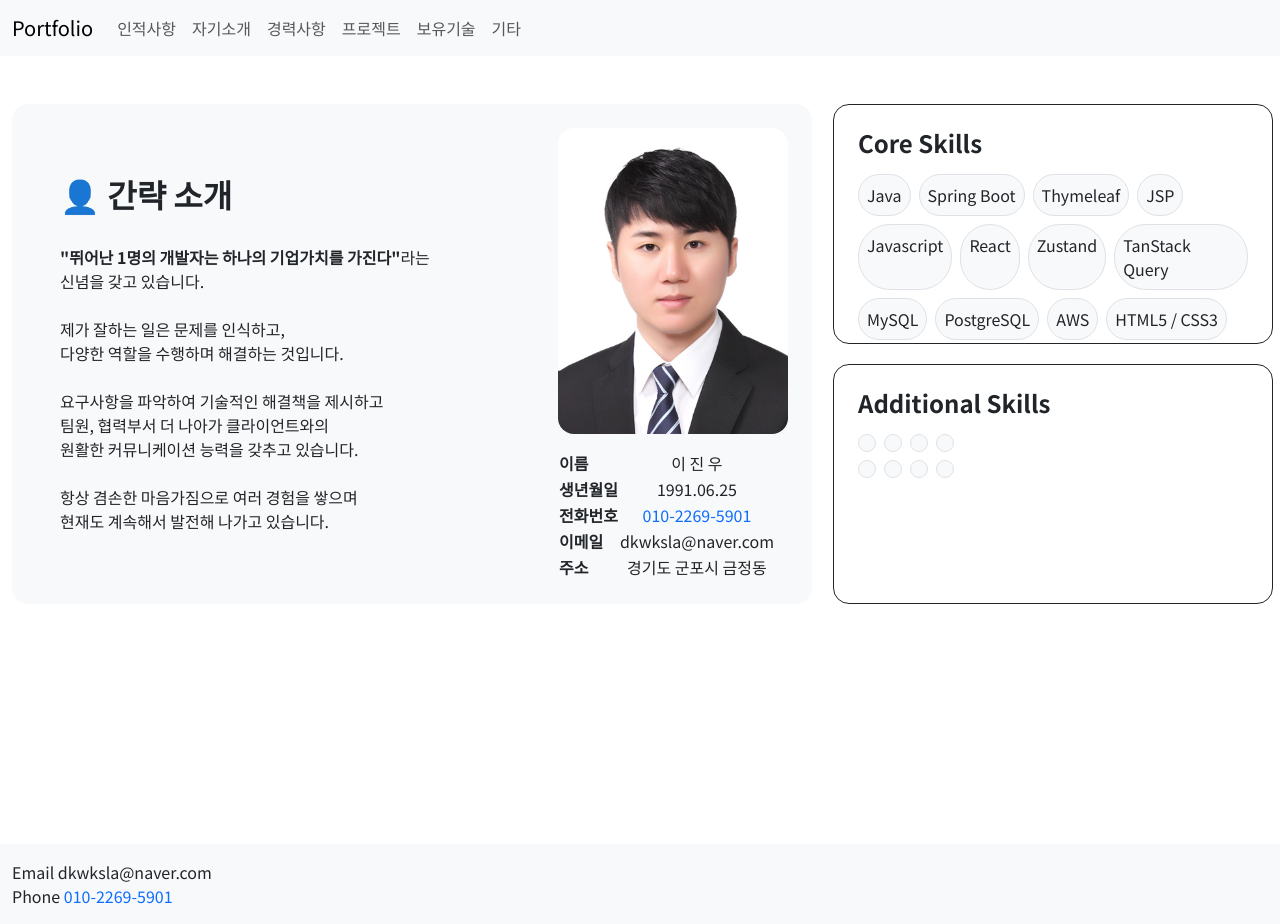
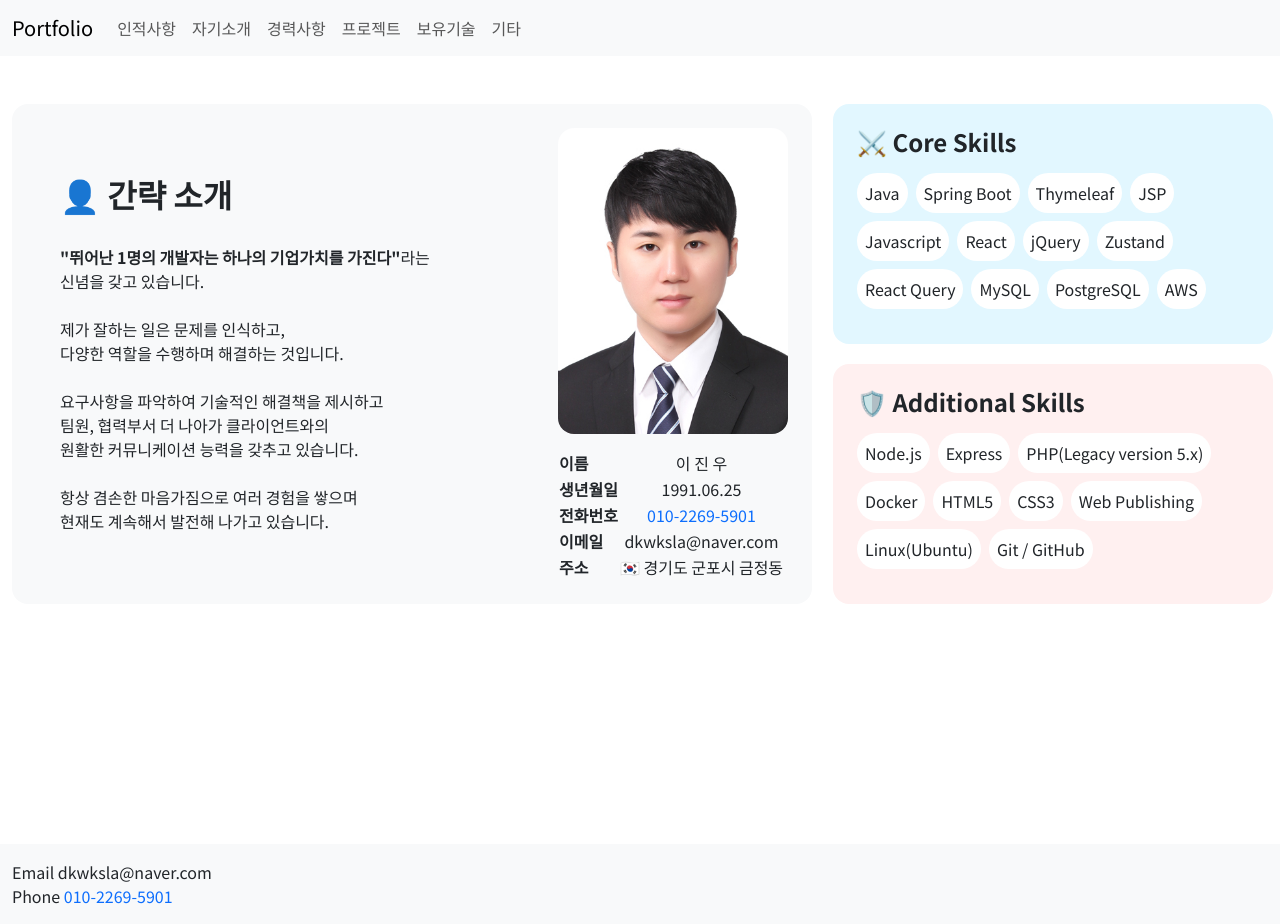
Before and after one commit to codej625/portfolio, a React (Vite) app in the folder portfolio-project/: page / in a window 1280 px wide. Built offline with nearby package versions, Linux system fonts and the light colour scheme.

Commit message:
241101 Update Index component by codej625

```diff
--- a/portfolio-project/src/assets/css/common.css
+++ b/portfolio-project/src/assets/css/common.css
@@ -46,15 +46,15 @@ section {
 .personal-information-body > div:nth-child(2) > div:nth-child(1) {
   width: 440px;
   height: 240px;
-  border: 1px solid;
   border-radius: 16px;
+  background-color: #e2f7ff;
 }
 
 .personal-information-body > div:nth-child(2) > div:nth-child(2) {
   width: 440px;
   height: 240px;
-  border: 1px solid;
   border-radius: 16px;
+  background-color: #fff0f0;
 }
 
 .personal-information-body .identification-picture {
--- a/portfolio-project/src/components/pages/Index.tsx
+++ b/portfolio-project/src/components/pages/Index.tsx
@@ -63,7 +63,7 @@ export default function Main() {
                           </tr>
                           <tr>
                             <th>주소</th>
-                            <td className="text-center">경기도 군포시 금정동</td>
+                            <td className="text-center">🇰🇷 경기도 군포시 금정동</td>
                           </tr>
                         </tbody>
                       </table>
@@ -72,42 +72,45 @@ export default function Main() {
                 </div>
                 <div>
                   <div className="p-4">
-                    <h3 className="fs-4 fw-bold">Core Skills</h3>
+                    <h3 className="fs-4 fw-bold">⚔️ Core Skills</h3>
                     <div>
                       <div className="d-flex mt-3">
-                        <div className="border rounded-5 bg-body-tertiary p-2 me-2">Java</div>
-                        <div className="border rounded-5 bg-body-tertiary p-2 me-2">Spring Boot</div>
-                        <div className="border rounded-5 bg-body-tertiary p-2 me-2">Thymeleaf</div>
-                        <div className="border rounded-5 bg-body-tertiary p-2">JSP</div>
+                        <div className="rounded-5 bg-white p-2 me-2">Java</div>
+                        <div className="rounded-5 bg-white p-2 me-2">Spring Boot</div>
+                        <div className="rounded-5 bg-white p-2 me-2">Thymeleaf</div>
+                        <div className="rounded-5 bg-white p-2">JSP</div>
                       </div>
                       <div className="d-flex mt-2">
-                        <div className="border rounded-5 bg-body-tertiary p-2 me-2">Javascript</div>
-                        <div className="border rounded-5 bg-body-tertiary p-2 me-2">React</div>
-                        <div className="border rounded-5 bg-body-tertiary p-2 me-2">Zustand</div>
-                        <div className="border rounded-5 bg-body-tertiary p-2">TanStack Query</div>
+                        <div className="rounded-5 bg-white p-2 me-2">Javascript</div>
+                        <div className="rounded-5 bg-white p-2 me-2">React</div>
+                        <div className="rounded-5 bg-white p-2 me-2">jQuery</div>
+                        <div className="rounded-5 bg-white p-2">Zustand</div>
                       </div>
                       <div className="d-flex mt-2">
-                        <div className="border rounded-5 bg-body-tertiary p-2 me-2">MySQL</div>
-                        <div className="border rounded-5 bg-body-tertiary p-2 me-2">PostgreSQL</div>
-                        <div className="border rounded-5 bg-body-tertiary p-2 me-2">AWS</div>
-                        <div className="border rounded-5 bg-body-tertiary p-2">HTML5 / CSS3</div>
+                        <div className="rounded-5 bg-white p-2 me-2">React Query</div>
+                        <div className="rounded-5 bg-white p-2 me-2">MySQL</div>
+                        <div className="rounded-5 bg-white p-2 me-2">PostgreSQL</div>
+                        <div className="rounded-5 bg-white p-2">AWS</div>
                       </div>
                     </div>
                   </div>
                   <div className="p-4">
-                    <h3 className="fs-4 fw-bold">Additional Skills</h3>
+                    <h3 className="fs-4 fw-bold">🛡️ Additional Skills</h3>
                     <div>
                       <div className="d-flex mt-3">
-                        <div className="border rounded-5 bg-body-tertiary p-2 me-2"></div>
-                        <div className="border rounded-5 bg-body-tertiary p-2 me-2"></div>
-                        <div className="border rounded-5 bg-body-tertiary p-2 me-2"></div>
-                        <div className="border rounded-5 bg-body-tertiary p-2"></div>
+                        <div className="rounded-5 bg-white p-2 me-2">Node.js</div>
+                        <div className="rounded-5 bg-white p-2 me-2">Express</div>
+                        <div className="rounded-5 bg-white p-2">PHP(Legacy version 5.x)</div>
                       </div>
                       <div className="d-flex mt-2">
-                        <div className="border rounded-5 bg-body-tertiary p-2 me-2"></div>
-                        <div className="border rounded-5 bg-body-tertiary p-2 me-2"></div>
-                        <div className="border rounded-5 bg-body-tertiary p-2 me-2"></div>
-                        <div className="border rounded-5 bg-body-tertiary p-2"></div>
+                        <div className="rounded-5 bg-white p-2 me-2">Docker</div>
+                        <div className="rounded-5 bg-white p-2 me-2">HTML5</div>
+                        <div className="rounded-5 bg-white p-2 me-2">CSS3</div>
+                        <div className="rounded-5 bg-white p-2">Web Publishing</div>
+                      </div>
+                      <div className="d-flex mt-2">
+                        <div className="rounded-5 bg-white p-2 me-2">Linux(Ubuntu)</div>
+                        <div className="rounded-5 bg-white p-2">Git / GitHub</div>
                       </div>
                     </div>
                   </div>
```
